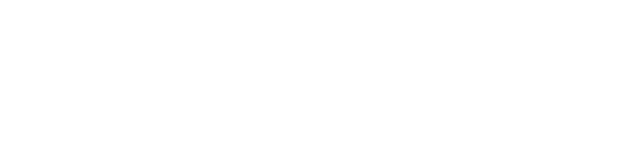
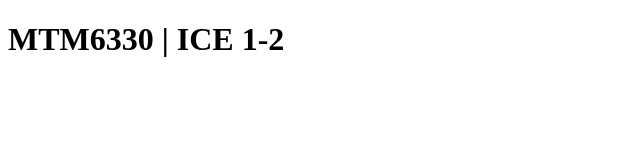
Before and after one commit to megan447/MTM6330-Week2, a plain HTML site: page index.html in a window 1280 px wide. Shown: the whole page, without its empty margins (0-640 px from the left). Drawn offline with Linux system fonts and the light colour scheme.

Commit message:
ADD page title

```diff
--- a/index.html
+++ b/index.html
@@ -4,9 +4,9 @@
     <meta charset="UTF-8">
     <meta name="viewport" content="width=device-width, initial-scale=1.0">
     <meta http-equiv="X-UA-Compatible" content="ie=edge">
-    <title>Document</title>
+    <title>MTM6330 | ICE 1-2</title>
 </head>
 <body>
-
+    <h1 class="title">MTM6330 | ICE 1-2</h1>
 </body>
 </html>
--- a/style.css
+++ b/style.css
@@ -0,0 +1,3 @@
+.title {
+    color: red;
+  }
```
